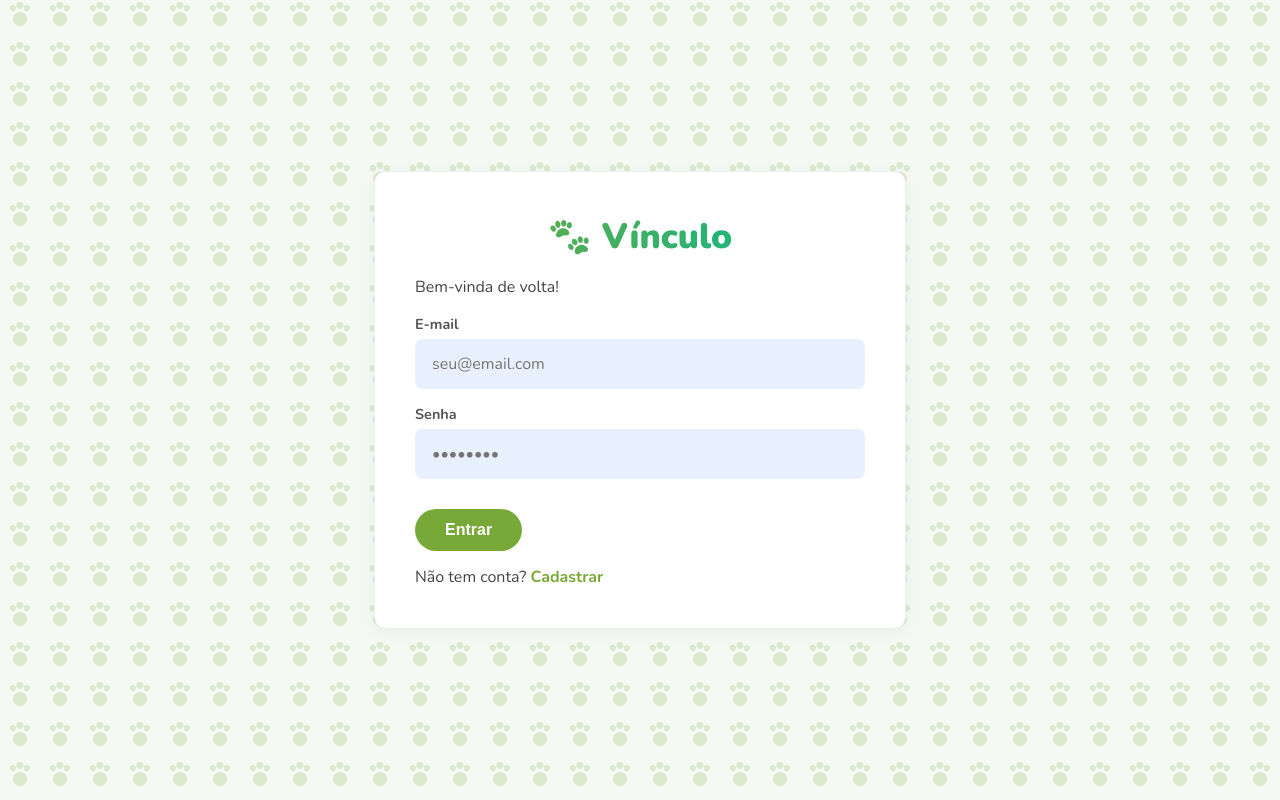
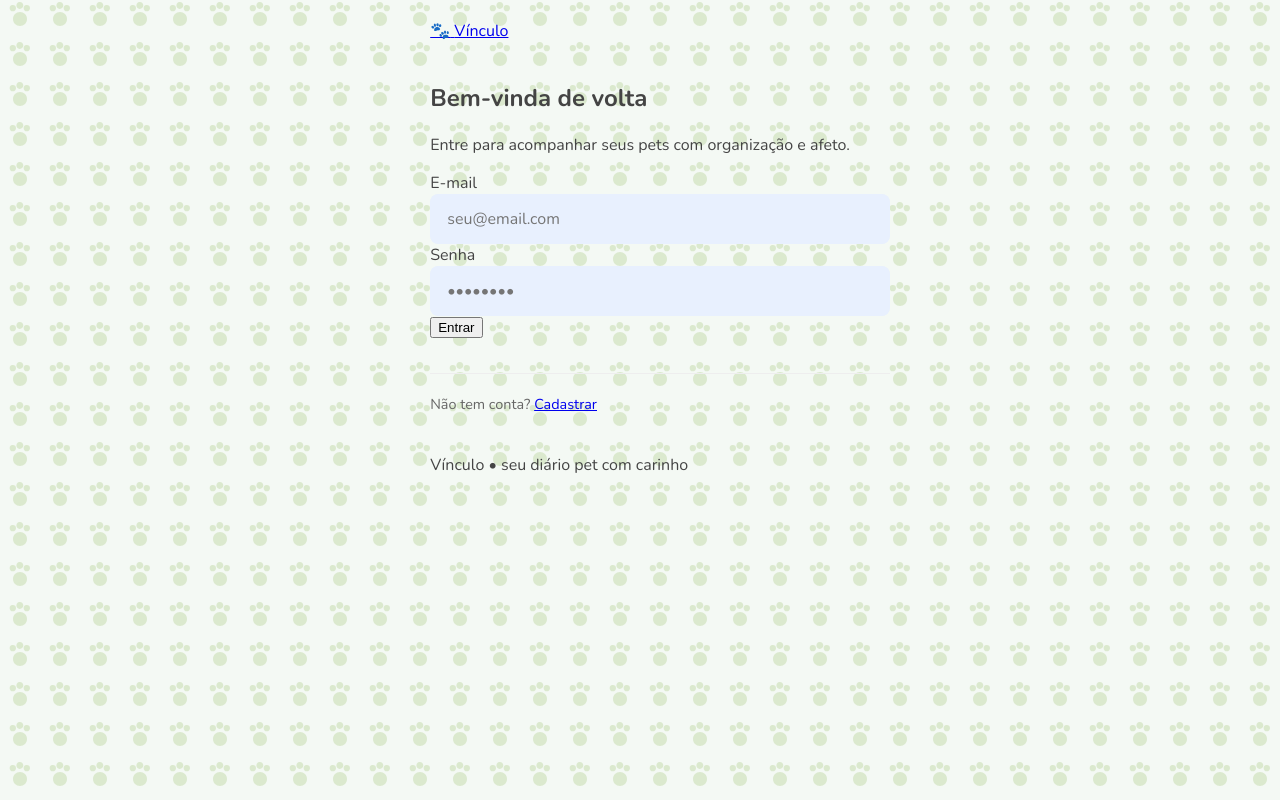
Before and after one commit to sabrinaandraderocha-cmyk/vinculo-pets, a Flask app: page /login in a window 1280 px wide. Run offline with Flask 3, Linux system fonts and the light colour scheme.

Commit message:
Update login.html

```diff
--- a/templates/login.html
+++ b/templates/login.html
@@ -1,48 +1,28 @@
-<!DOCTYPE html>
-<html lang="pt-br">
-<head>
-    <meta charset="UTF-8">
-    <meta name="viewport" content="width=device-width, initial-scale=1.0">
-    <title>Entrar - Vínculo</title>
-    <link rel="stylesheet" href="{{ url_for('static', filename='style.css') }}?v=3">
-</head>
-<body>
+{% extends "base.html" %}
+{% block title %}Login • Vínculo{% endblock %}
 
-    <div class="container">
-        <div class="auth-box">
-            <h1 class="brand-title">🐾 Vínculo</h1>
-            <p class="subtitle">Bem-vinda de volta!</p>
+{% block content %}
+<section class="card auth">
+  <h1>Bem-vinda de volta</h1>
+  <p class="muted">Entre para acompanhar seus pets com organização e afeto.</p>
 
-            {% with messages = get_flashed_messages(with_categories=true) %}
-                {% if messages %}
-                    <div class="flash-messages">
-                        {% for category, message in messages %}
-                            <div class="alert alert-{{ category }}">{{ message }}</div>
-                        {% endfor %}
-                    </div>
-                {% endif %}
-            {% endwith %}
-
-            <form method="post">
-                <div class="form-group">
-                    <label class="form-label">E-mail</label>
-                    <input type="email" name="email" placeholder="seu@email.com" required>
+  <form method="post" class="form">
+    <div class="field">
+      <label for="email">E-mail</label>
+      <input id="email" name="email" type="email" autocomplete="email" required placeholder="seu@email.com">
     </div>
 
-                <div class="form-group">
-                    <label class="form-label">Senha</label>
-                    <input type="password" name="password" placeholder="••••••••" required>
+    <div class="field">
+      <label for="password">Senha</label>
+      <input id="password" name="password" type="password" autocomplete="current-password" required placeholder="••••••••">
     </div>
 
-                <button type="submit" class="btn-primary">Entrar</button>
+    <button class="btn primary full" type="submit">Entrar</button>
   </form>
 
-            <div class="mt-20">
+  <div class="auth-footer">
     <span class="muted">Não tem conta?</span>
-                <a href="{{ url_for('signup') }}" style="color: var(--primary); font-weight: 700; text-decoration: none;">Cadastrar</a>
+    <a class="link" href="{{ url_for('signup') }}">Cadastrar</a>
   </div>
-        </div>
-    </div>
-
-</body>
-</html>
+</section>
+{% endblock %}
```
Lines whose indentation alone changed are shown as unchanged.
